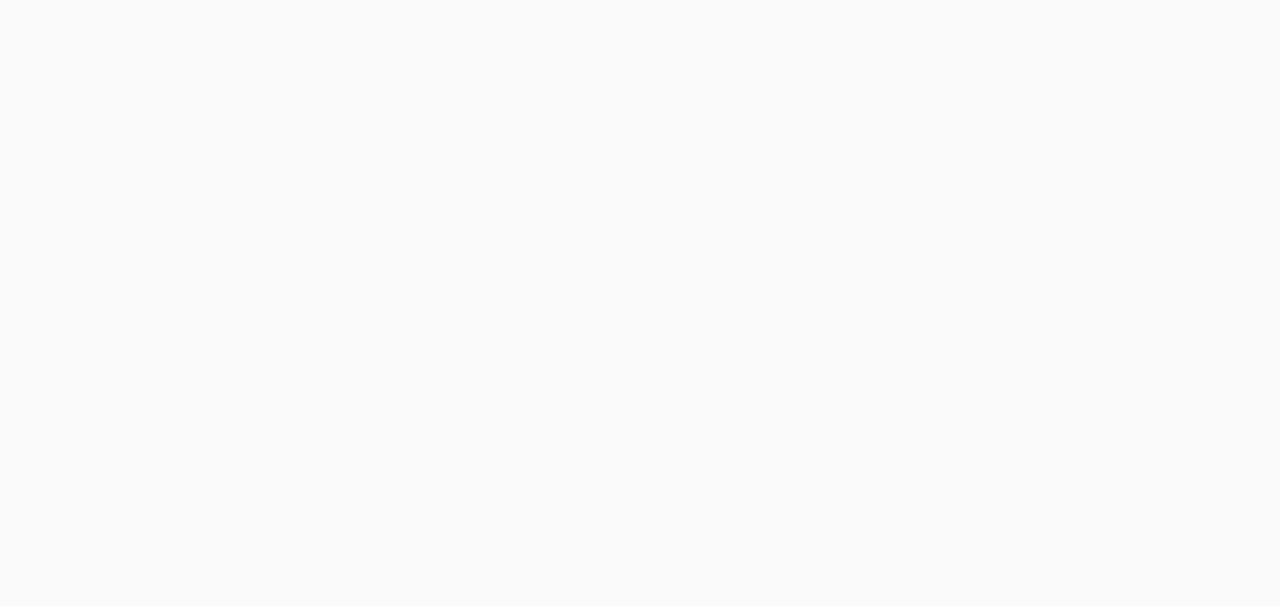
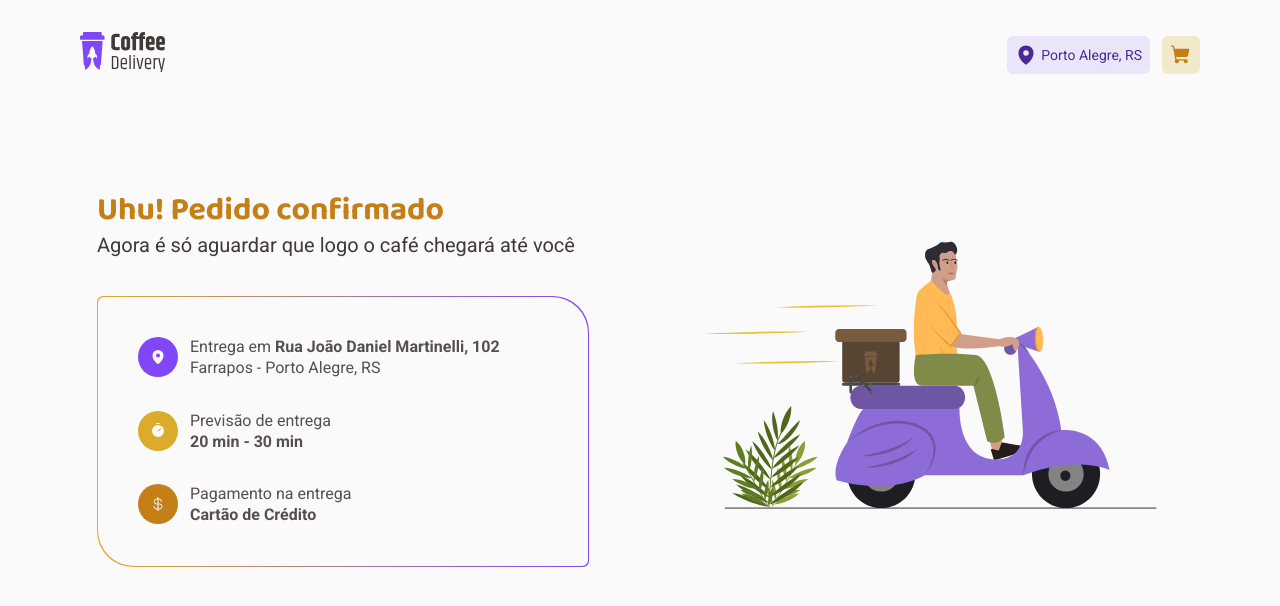
Before and after one commit to GabrielRochaFC/rocketseat-curso-react-desafio-02, a React (Vite) app: page /checkout/success in a window 1280 px wide. Before the commit this address had no page. Shown: the top 606 px of the page. Built offline with nearby package versions, Linux system fonts and the light colour scheme.

Commit message:
feat(Checkout): add CheckoutSuccess page and update routing

```diff
--- a/src/Router.tsx
+++ b/src/Router.tsx
@@ -2,6 +2,7 @@ import { Route, Routes } from "react-router-dom";
 import { DefaultLayout } from "./layouts/DefaultLayout";
 import { Home } from "./pages/Home";
 import { Checkout } from "./pages/Checkout";
+import { CheckoutSuccess } from "./pages/CheckoutSuccess";
 
 export function Router() {
   return (
@@ -11,6 +12,7 @@ export function Router() {
         {/* Add routes here */}
         <Route path="/" element={<Home />} />
         <Route path="/checkout" element={<Checkout />} />
+        <Route path="/checkout/success" element={<CheckoutSuccess />} />
       </Route>
     </Routes>
   );
--- a/src/pages/Checkout/index.tsx
+++ b/src/pages/Checkout/index.tsx
@@ -22,6 +22,7 @@ import imagemExemplo from "../../../public/images/coffees/expresso.png";
 import latte from "../../../public/images/coffees/latte.png";
 import { OrderItem } from "./components/OrderItem";
 import { TotalPrice } from "./components/TotalPrice";
+import { NavLink } from "react-router-dom";
 
 export function Checkout() {
   const [selectedPaymentMethod, setSelectedPaymentMethod] = useState<
@@ -102,7 +103,9 @@ export function Checkout() {
           <OrderItem name="Expresso" price={9.9} image={imagemExemplo} />
           <OrderItem name="Latte" price={19.8} image={latte} />
           <TotalPrice total={29.7} delivery={3.5} />
-          <Button variant="primary">CONFIRMAR PEDIDO</Button>
+          <NavLink to="/checkout/success">
+            <Button variant="primary">CONFIRMAR PEDIDO</Button>
+          </NavLink>
         </OrderSummarySection>
       </div>
     </CheckoutContainer>
--- a/src/pages/Checkout/styles.ts
+++ b/src/pages/Checkout/styles.ts
@@ -53,6 +53,9 @@ export const AddressPaymentSection = styled(CheckoutSection)`
 export const OrderSummarySection = styled(CheckoutSection)`
   gap: 1.5rem;
   border-radius: 6px 2.75rem 6px 2.75rem;
+  a {
+    text-decoration: none;
+  }
 `;
 
 export const InputsContainer = styled.div`
--- /dev/null
+++ b/src/pages/CheckoutSuccess/index.tsx
@@ -0,0 +1,64 @@
+import { CurrencyDollar, MapPin, Timer } from "phosphor-react";
+import delivery from "../../../public/images/delivery.svg";
+import {
+  CheckoutSuccessContainer,
+  OrderContent,
+  OrderInfo,
+  OrderInfoWrapper,
+  OrderText,
+  TextsContainer,
+  TextsHeader,
+} from "./styles";
+
+export function CheckoutSuccess() {
+  return (
+    <CheckoutSuccessContainer>
+      <TextsContainer>
+        <TextsHeader>
+          <h2>Uhu! Pedido confirmado</h2>
+          <p>Agora é só aguardar que logo o café chegará até você</p>
+        </TextsHeader>
+        <OrderInfoWrapper>
+          <OrderInfo>
+            <OrderContent $color="purple">
+              <span>
+                <MapPin weight="fill" />
+              </span>
+              <OrderText>
+                <p>
+                  Entrega em <span>Rua João Daniel Martinelli, 102</span>
+                </p>
+                <p>Farrapos - Porto Alegre, RS</p>
+              </OrderText>
+            </OrderContent>
+            <OrderContent $color="yellow">
+              <span>
+                <Timer weight="fill" />
+              </span>
+              <OrderText>
+                <p>Previsão de entrega</p>
+                <p>
+                  <span>20 min - 30 min</span>
+                </p>
+              </OrderText>
+            </OrderContent>
+            <OrderContent $color="yellow-dark">
+              <span>
+                <CurrencyDollar />
+              </span>
+              <OrderText>
+                <p>Pagamento na entrega</p>
+                <p>
+                  <span>Cartão de Crédito</span>
+                </p>
+              </OrderText>
+            </OrderContent>
+          </OrderInfo>
+        </OrderInfoWrapper>
+      </TextsContainer>
+      <div>
+        <img src={delivery} alt="delivery man delivering a package" />
+      </div>
+    </CheckoutSuccessContainer>
+  );
+}
--- /dev/null
+++ b/src/pages/CheckoutSuccess/styles.ts
@@ -0,0 +1,74 @@
+import styled from "styled-components";
+
+export const CheckoutSuccessContainer = styled.div`
+  display: grid;
+  grid-template-columns: 1fr 1fr;
+  gap: 6.375rem;
+  padding: 5rem 0;
+  align-items: center;
+`;
+
+export const TextsContainer = styled.div`
+  display: flex;
+  flex-direction: column;
+  gap: 2.5rem;
+`;
+
+export const TextsHeader = styled.div`
+  h2 {
+    font-size: 2rem;
+    color: ${(props) => props.theme["yellow-dark"]};
+    margin-bottom: 0.25rem;
+  }
+  p {
+    font-size: 1.25rem;
+    color: ${(props) => props.theme["base-subtitle"]};
+  }
+`;
+
+export const OrderInfoWrapper = styled.div`
+  background: linear-gradient(
+    to right,
+    ${(props) => props.theme["yellow"]},
+    ${(props) => props.theme["purple"]}
+  );
+  border-radius: 6px 2.25rem 6px 2.25rem;
+  padding: 1px;
+`;
+
+export const OrderInfo = styled.div`
+  background-color: ${(props) => props.theme["background"]};
+  display: flex;
+  flex-direction: column;
+  gap: 2rem;
+  padding: 2.5rem;
+  border-radius: inherit;
+`;
+
+interface OrderContentProps {
+  $color: "yellow" | "purple" | "yellow-dark";
+}
+
+export const OrderContent = styled.div<OrderContentProps>`
+  display: flex;
+  gap: 0.75rem;
+
+  & > span {
+    background-color: ${(props) => props.theme[props.$color]};
+    border-radius: 50%;
+    width: 2.5rem;
+    height: 2.5rem;
+    display: flex;
+    align-items: center;
+    justify-content: center;
+    color: ${(props) => props.theme["background"]};
+  }
+`;
+
+export const OrderText = styled.div`
+  p {
+    span {
+      font-weight: bold;
+    }
+  }
+`;
```
